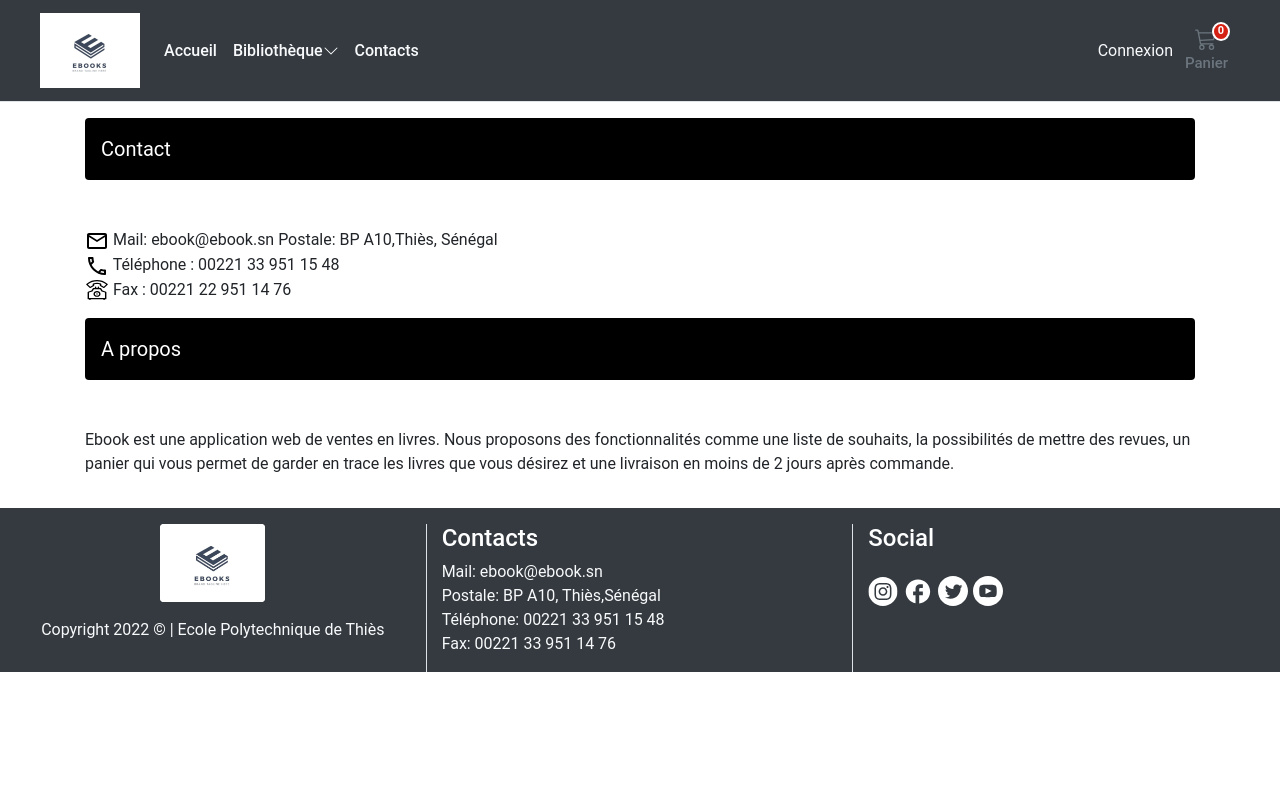
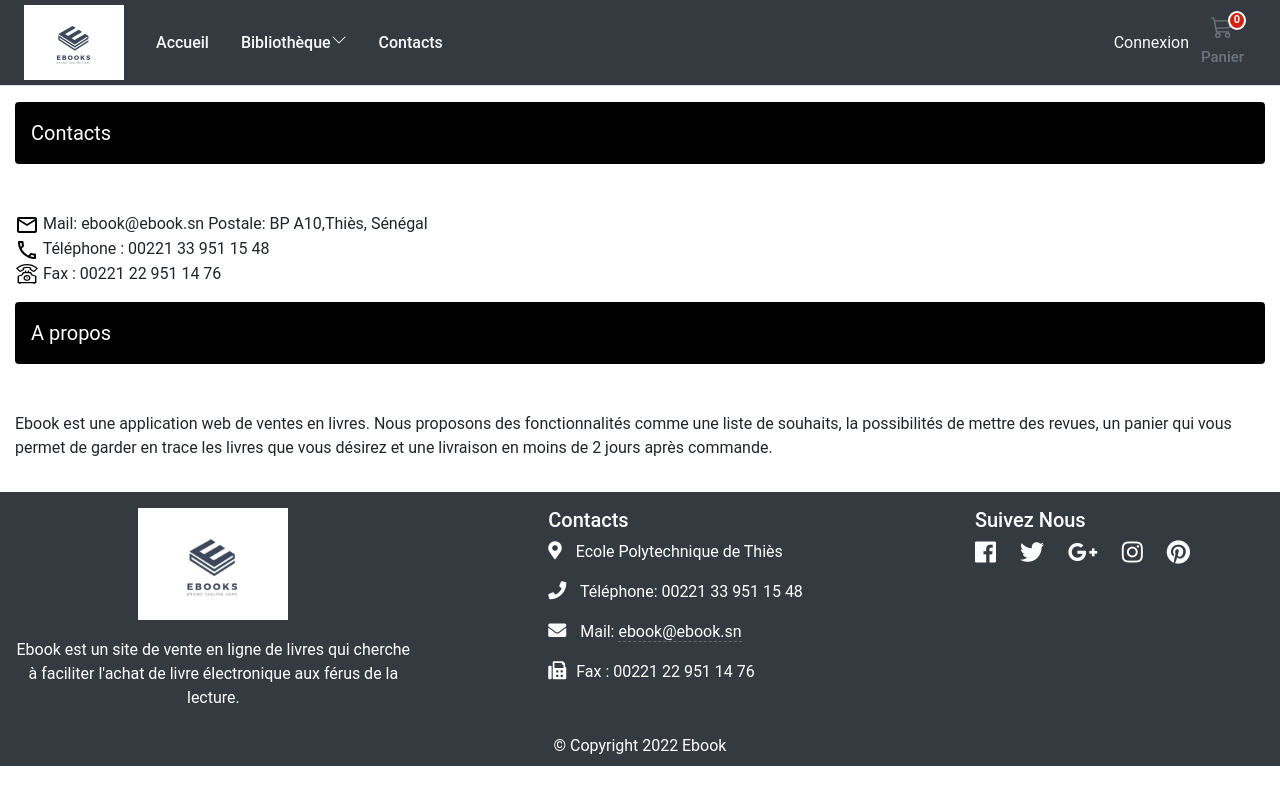
Before and after one commit to kingsene19/ebook_and_ml_recommendation, a Django app: page /contact/ in a window 1280 px wide. Run offline with Django 4.2, Linux system fonts and the light colour scheme; data comes from the database, SQL or seed files in the repository; both versions use the stored data as it was after the commit; parts of the project's set-up code (start-up, migrations or seed data) failed here and were passed over; some libraries are stand-ins or nearby versions.

Commit message:
Modification du Footer

```diff
--- /dev/null
+++ b/static/css/footer.css
@@ -0,0 +1,33 @@
+/***** Footer *****/
+
+.footer-top { padding: 60px 0; background: #333; text-align: left; color: #aaa; }
+.footer-top h3 { padding-bottom: 10px; color: #fff; }
+
+.footer-about img.logo-footer { max-width: 150px; margin-top: 0; margin-bottom: 18px; }
+.footer-about p a { color: #aaa; border-bottom: 1px dashed #666; }
+.footer-about p a:hover, .footer-about p a:focus { color: #fff; border-color: #aaa; }
+
+.footer-contact p { word-wrap: break-word; }
+.footer-contact i { padding-right: 10px; font-size: 18px; color: #666; }
+.footer-contact p a { color: #aaa; border-bottom: 1px dashed #666; }
+.footer-contact p a:hover, .footer-contact p a:focus { color: #fff; border-color: #aaa; }
+
+.footer-social a { display: inline-block; margin-right: 20px; margin-bottom: 8px; color: #777; border: 0; }
+.footer-social a:hover, .footer-social a:focus { color: #aaa; border: 0; }
+.footer-social i { font-size: 24px; vertical-align: middle; }
+
+.footer-bottom { padding: 15px 0; background: #444; text-align: left; color: #aaa; }
+
+.footer-copyright p { margin: 0; padding: 0.5rem 0; }
+.footer-copyright a { color: #fff; border: 0; }
+.footer-copyright a:hover, .footer-copyright a:focus { color: #aaa; border: 0; }
+
+/* footer navbar */
+.navbar { padding: 0; background: #444; backface-visibility: hidden; }
+
+.navbar-dark .navbar-nav { font-size: 15px; color: #fff; font-weight: 400; }
+.navbar-dark .navbar-nav .nav-link { color: #fff; border: 0; }
+.navbar-dark .navbar-nav .nav-link:hover { color: #aaa; }
+.navbar-dark .navbar-nav .nav-link:focus { color: #aaa; outline: 0; }
+
+.navbar-expand-md .navbar-nav .nav-link { padding-left: 1rem; padding-right: 1rem; }
--- a/templates/base.html
+++ b/templates/base.html
@@ -8,6 +8,10 @@
     <meta http-equiv="X-UA-Compatible" content="IE=edge">
     <meta name="viewport" content="width=device-width, initial-scale=1.0">
     <link rel="stylesheet" href="https://cdnjs.cloudflare.com/ajax/libs/font-awesome/4.7.0/css/font-awesome.min.css" />
+    <link rel="stylesheet" href="https://fonts.googleapis.com/css?family=Open+Sans:300,300i,400,600">
+    <link rel="stylesheet" href="https://maxcdn.bootstrapcdn.com/bootstrap/4.0.0/css/bootstrap.min.css" integrity="sha384-Gn5384xqQ1aoWXA+058RXPxPg6fy4IWvTNh0E263XmFcJlSAwiGgFAW/dAiS6JXm" crossorigin="anonymous">
+    <link rel="stylesheet" href="https://use.fontawesome.com/releases/v5.0.6/css/all.css">
+    <link rel="stylesheet" href="{% static 'css/footer.css'%}"
     <link rel="stylesheet" href="{% static 'css/bootstrap.min.css' %}" />
     <link rel="stylesheet" href="{% static 'css/panier.css' %}">
     <link rel="stylesheet" href="{% static 'css/style.css' %}">
--- a/templates/contact.html
+++ b/templates/contact.html
@@ -17,12 +17,12 @@ color: white;
 
 {% block content%}
 
-<div class="container-lg py-3">
+<div class="container-fluid py-3">
     <div class="row">
         <div class="col-12 text-left">
-            <div class="titre p-3 mb-5 rounded">Contact</div>
+            <div class="titre p-3 mb-5 rounded">Contacts</div>
             <p>
-                <span><img src="{% static 'icons/mail_black_24dp1.svg' %}" alt=""> Mail: ebook@ebook.sn Postale: BP A10,Thiès, Sénégal</span> <br>
+                <span><img src="{% static 'icons/mail_black_24dp1.svg' %}" alt=""> Mail: ebook@ebook.sn Postale: BP A10,Thiès, Sénégal</span><br>
                 <span><img src="{% static 'icons/call-24px1.svg' %}" alt=""> Téléphone : 00221 33 951 15 48</span> <br>
                 <span><img src="{% static 'icons/telephone1.svg' %}" alt=""> Fax : 00221 22 951 14 76</span>
             </p>
@@ -38,16 +38,3 @@ color: white;
     </div>
 </div>
 {% endblock %}
-
-{% comment %}
-{% block extrajs%}
-<script>
-    let ctn = document.getElementById('cnt')
-    let footer = document.getElementById('footer')
-
-    ctn.classList.add('active')
-    footer.classList.add('fixed-bottom')
-
-</script>
-{% endblock %}
-{% endcomment %}
--- a/templates/footer.html
+++ b/templates/footer.html
@@ -1,30 +1,32 @@
 {%load static%}
 
 <div class="container-fluid bg-dark" id="footer">
-    <div class="row pt-3">
-        <div class="col-4 border-right text-center">
-            <img src="{%static 'img/logo.jpg'%}" width="105px" class="bg-white rounded mb-3" />
-            <p class="text-light">
-                Copyright 2022 &copy | Ecole Polytechnique de Thiès
-            </p>
-        </div>
-        <div class="col-4 border-right">
-            <p class="h4 text-white"><span>Contacts</span></p>
-            <p class="text-light">
-                <span>Mail: ebook@ebook.sn</span><br />
-                <span>Postale: BP A10, Thiès,Sénégal</span><br />
-                <span>Téléphone: 00221 33 951 15 48</span><br />
-                <span>Fax: 00221 33 951 14 76</span>
-            </p>
-        </div>
-        <div class="col-4">
-            <p class="h4 text-white"><span>Social</span></p>
-            <div class="d-inline-flex py-3 align-items-center" id="socials">
-                <img src="{%static 'icons/iconmonstr-instagram-141.svg'%}" width="35px" style="padding-right: 5px;" />
-                <img src="{%static 'icons/facebook_black_24dp1.svg'%}" width="35px" style="padding-right: 5px;" />
-                <img src="{%static 'icons/iconmonstr-twitter-41.svg'%}" width="35px" style="padding-right: 5px;" />
-                <img src="{%static 'icons/iconmonstr-youtube-91.svg'%}" width="35px" style="padding-right: 5px;" />
-            </div>
-        </div>
+<div class="row pt-3 text-white">
+    <div class="col-md-4 col-lg-4 footer-about d-flex flex-column align-items-center justify-content-center">
+        <img class="logo-footer" src="{% static 'img/logo.jpg'%}" alt="logo-footer">
+        <p class="text-center">
+            Ebook est un site de vente en ligne de livres qui cherche à faciliter l'achat de livre électronique aux férus de la lecture.
+		</p>
+    </div>
+    <div class="col-md-4 col-lg-4 offset-lg-1 footer-contact">
+        <h5>Contacts</h5>
+        <p><i class="fas fa-map-marker-alt" style="color:white;"></i> Ecole Polytechnique de Thiès</p>
+        <p><i class="fas fa-phone" style="color:white;"></i> Téléphone: 00221 33 951 15 48</p>
+        <p><i class="fas fa-envelope" style="color:white;"></i> Mail: <a href="#" class="text-white">ebook@ebook.sn</a></p>
+        <p><i class="fa fa-fax" style="color:white;"></i>Fax : 00221 22 951 14 76</p>
+    </div>
+    <div class="col-md-4 col-lg-3 footer-social wow fadeInUp">
+        <h5>Suivez Nous</h5>
+        <p>
+            <a href="#" class="text-white"><i class="fab fa-facebook"></i></a>
+            <a href="#" class="text-white"><i class="fab fa-twitter"></i></a>
+            <a href="#" class="text-white"><i class="fab fa-google-plus-g"></i></a>
+            <a href="#" class="text-white"><i class="fab fa-instagram"></i></a>
+            <a href="#" class="text-white"><i class="fab fa-pinterest"></i></a>
+        </p>
+    </div>
+    <div class="col-md-12 footer-copyright d-flex justify-content-center">
+        <p class="text-white">&copy; Copyright 2022 Ebook</p>
     </div>
 </div>
+</div>
```
Also changed, not shown: db.sqlite3.
